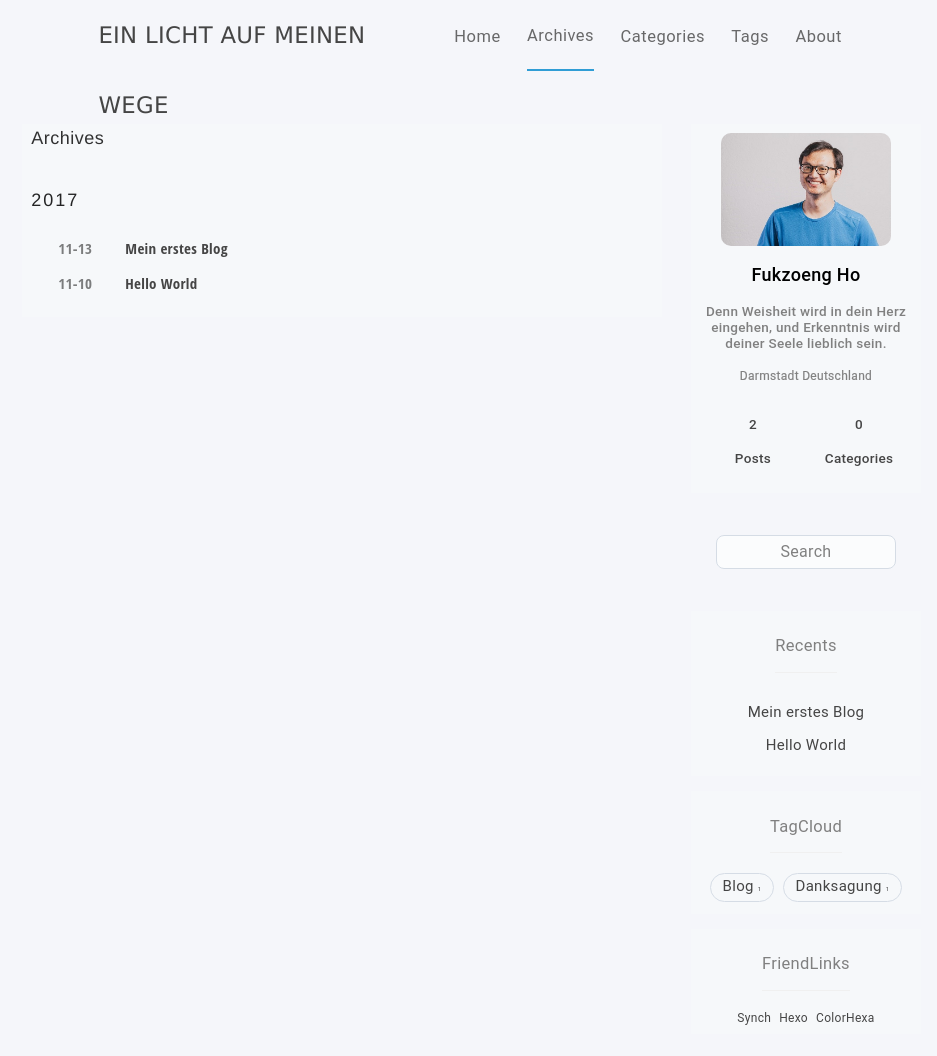
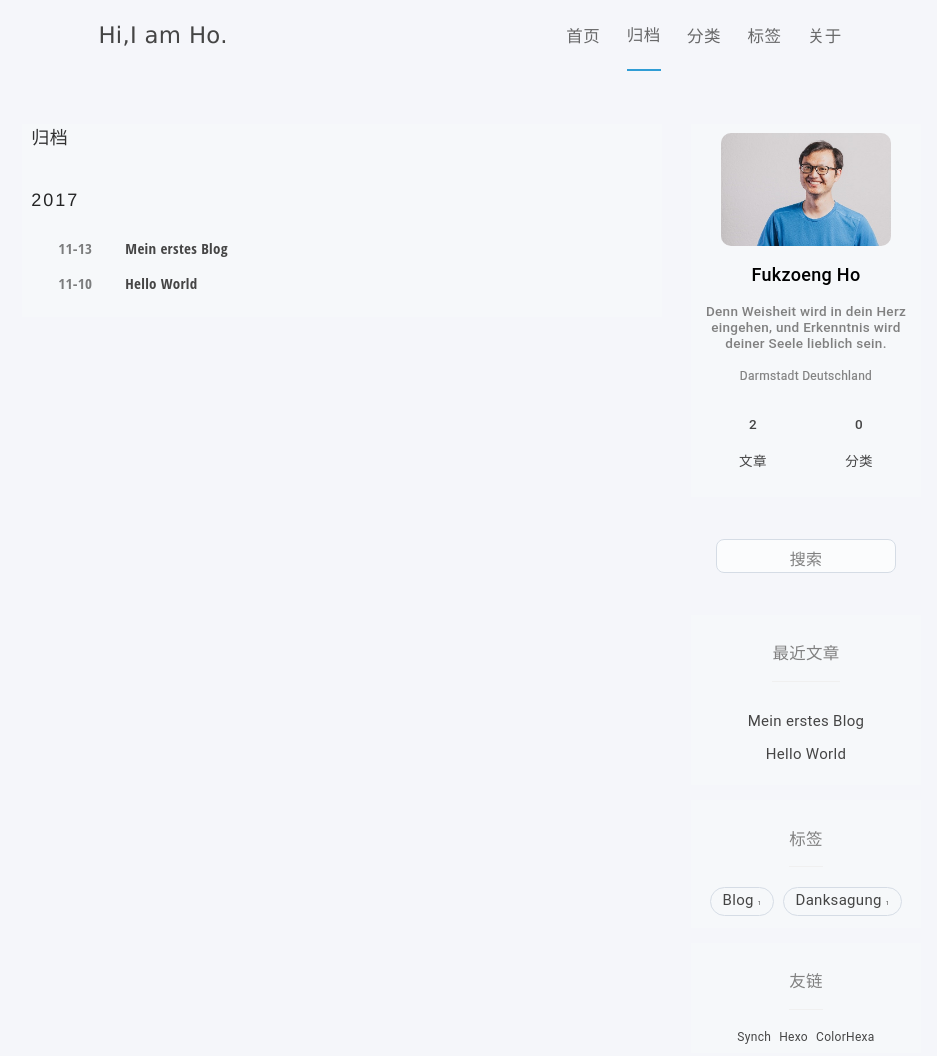
Before and after one commit to FzHo/fzho.github.io, a plain HTML site: page archives/2017/11/index.html in a window 1280 px wide. Shown: the top 1056 px of the page, without its empty margins (169-1106 px from the left). Drawn offline with nearby package versions, Linux system fonts and the light colour scheme; some packages are replaced by stand-ins of ours; a script that the page names is missing; some icons are missing; a small style sheet from the web is missing.

Commit message:
Site updated: 2017-11-15 21:06:41

```diff
--- a/archives/2017/11/index.html
+++ b/archives/2017/11/index.html
@@ -5,7 +5,7 @@
   <meta name="viewport"content="width=device-width, initial-scale=1.0, minimum-scale=1.0, maximum-scale=1.0, user-scalable=yes"/>
 
 
-  <title>  Archives |   FZHO&#39;s Blog</title>
+  <title>  归档 |   FZHO&#39;s Blog</title>
 
 
 
@@ -31,19 +31,19 @@
   	<header class="header">
   <nav class="header-nav">
 
-    <a class="header-logo" href="/"><span>EIN LICHT AUF MEINEN WEGE</a>
+    <a class="header-logo" href="/"><span>Hi,I am Ho.</a>
 
     <div class="header-menu">
 
-            <a class="header-menu-link" id="header-menu-home" href="/">Home</a>
+            <a class="header-menu-link" id="header-menu-home" href="/">首页</a>
 
-            <a class="header-menu-link" id="header-menu-archives" href="/archives">Archives</a>
+            <a class="header-menu-link" id="header-menu-archives" href="/archives">归档</a>
 
-            <a class="header-menu-link" id="header-menu-categories" href="/categories">Categories</a>
+            <a class="header-menu-link" id="header-menu-categories" href="/categories">分类</a>
 
-            <a class="header-menu-link" id="header-menu-tags" href="/tags">Tags</a>
+            <a class="header-menu-link" id="header-menu-tags" href="/tags">标签</a>
 
-            <a class="header-menu-link" id="header-menu-about" href="/about">About</a>
+            <a class="header-menu-link" id="header-menu-about" href="/about">关于</a>
 
 
     </div>
@@ -59,7 +59,7 @@
 
         <section class="block fadeIn">
 
-  <span class="page-title">Archives</span>
+  <span class="page-title">归档</span>
 
 
 
@@ -151,17 +151,17 @@
 		<div class="count">
 			<a href="/archives">
 			<div class="count-item">
-			<h4 class="slideDownMin"> 2 </h4> <h4> Posts</h4></div></a>
+			<h4 class="slideDownMin"> 2 </h4> <h4> 文章</h4></div></a>
 
 			<a href="/categories">
 			<div class="count-item">
-			<h4 class="slideDownMin"> 0</h4> <h4> Categories</h4></div></a>
+			<h4 class="slideDownMin"> 0</h4> <h4> 分类</h4></div></a>
 
 		</div>
 </div>
 
     <div class="search-widget">
-	<span  class="search-word">  Search </span>
+	<span  class="search-word">  搜索 </span>
 	<i class="iconfont icon-search"></i>
 </div>
 
@@ -171,7 +171,7 @@
 
 <div class="search-container hide fadeIn">
 
-  <input type="text" placeholder="Search" id="search-input" class="search-input">
+  <input type="text" placeholder="站内搜索" id="search-input" class="search-input">
   <span class="search-cancel iconfont icon-cancel"></span>
 
   <div id="search-result" class="search-result"></div>
@@ -180,7 +180,7 @@
 
 <script type="text/javascript">
 	function getFoundNothingWord() {
-		return  'Wow,Search nonthing!';
+		return  '什么都没找到呀!';
 	}
 </script>
 
@@ -189,7 +189,7 @@
 
   <div class="widget">
 
-   	  <a href="/archives"><span class="widget-title">Recents</span></a>
+   	  <a href="/archives"><span class="widget-title">最近文章</span></a>
 
 
 
@@ -211,7 +211,7 @@
 
   <div class="widget">
 
-     <a href="/tags"><span class="widget-title">TagCloud</span></a>
+     <a href="/tags"><span class="widget-title">标签</span></a>
 
      	<div>
 
@@ -233,7 +233,7 @@
 
     <div class="widget" >
 
-<span class="widget-title">FriendLinks</span>
+<span class="widget-title">友链</span>
 
 	<div>
 
```
Also changed, not shown: 2017/11/10/hello-world/index.html (+8 -8 lines), 2017/11/13/Mein-erstes-Blog/index.html (+8 -8 lines), archives/2017/index.html (+16 -16 lines), archives/index.html (+16 -16 lines), categories-tags-about/index.html (+16 -16 lines), index.html (+14 -14 lines), tags/Blog/index.html (+15 -15 lines), tags/Danksagung/index.html (+15 -15 lines).
